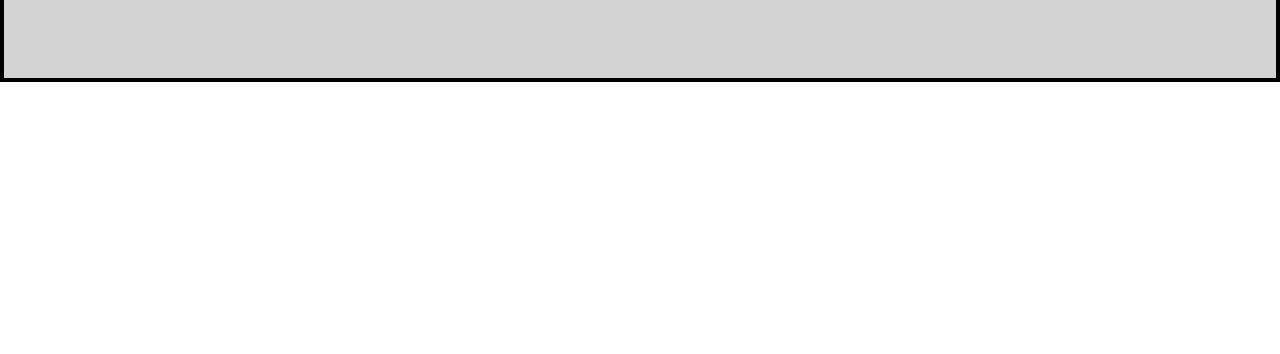
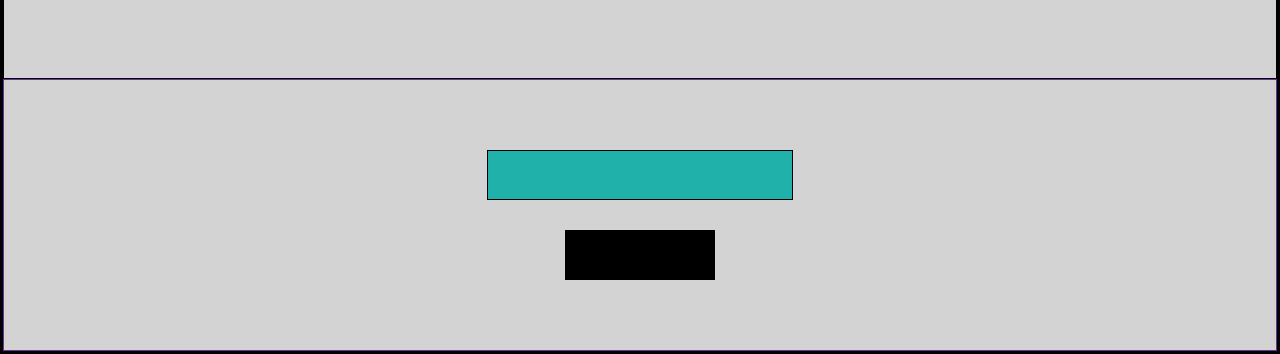
Before and after one commit to jacopo-derrico/htmlcss-struttura-discord, a plain HTML site: page index.html in a window 1280 px wide. Shown: the part 2460-2814 px from the top of the page. Before the commit the page ends 2542 px from the top, so only its background shows below. Drawn offline with Linux system fonts and the light colour scheme.

Commit message:
added cta section

```diff
--- a/assets/css/style.css
+++ b/assets/css/style.css
@@ -134,3 +134,30 @@ main h3 {
 #last-section div {
     width: 100%;
 }
+
+/* CTA STYLE */
+
+.cta {
+    background-color: lightgray;
+    border-color: rebeccapurple;
+    flex-direction: column;
+    align-items: center;
+    gap: 30px;
+    padding-block: 70px;
+}
+
+.cta h5,
+.cta button {
+    height: 50px;
+}
+
+.cta h5 {
+    width: 30%;
+    background-color: lightseagreen;
+}
+
+.cta button {
+    width: 150px;
+    background-color: black;
+    height: 50px;
+}
--- a/index.html
+++ b/index.html
@@ -59,6 +59,10 @@
                 <p></p>
             </div>
         </section>
+        <section class="flex-container cta">
+            <h5></h5>
+            <button></button>
+        </section>
     </main>
 </body>
 
```
